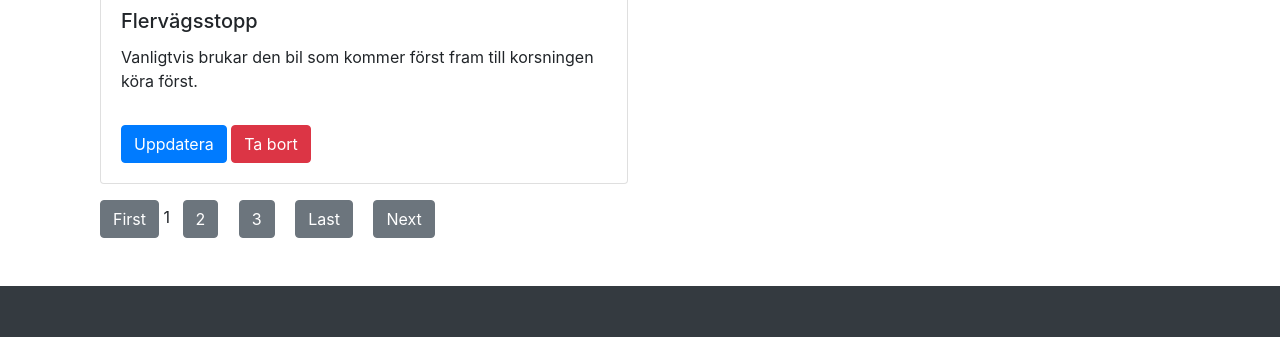
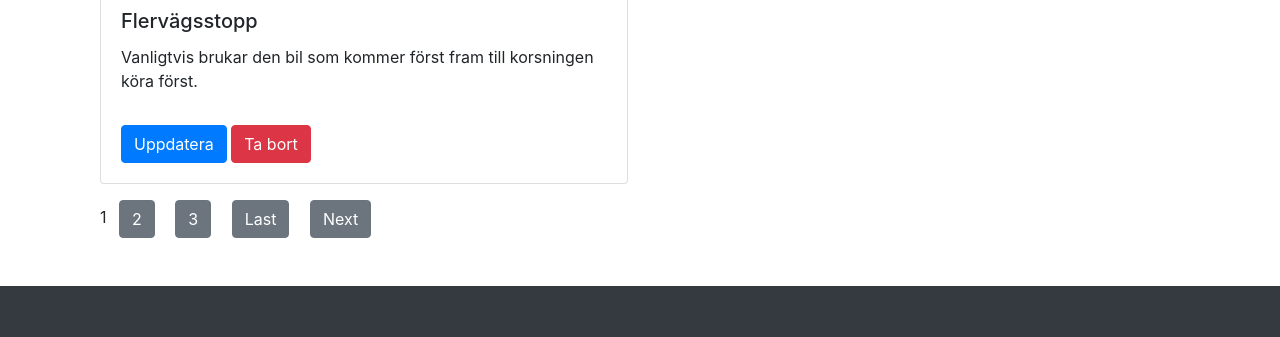
Before and after one commit to Khaled-AlAsadi/DriveTrainer, a Django app: page /trafic_rules in a window 1280 px wide. Shown: the part 3327-3664 px from the top of the page. Run offline with Django 4.2, Linux system fonts and the light colour scheme; a user stored in the database is signed in; data comes from the database, SQL or seed files in the repository.

Commit message:
Correct pagination button rendering

```diff
--- a/templates/trafic_rules.html
+++ b/templates/trafic_rules.html
@@ -35,9 +35,9 @@
   <div class="container">
     {% if page.has_previous %}
       <a href="?page={{ page.previous_page_number }}" class="btn btn-secondary mx-2">Previous</a>
+
+      <a href="?page=1" class="btn btn-secondary">First</a>
     {% endif %}
-
-    <a href="?page=1" class="btn btn-secondary">First</a>
 
     {% for num in page.paginator.page_range %}
       {% if num == page.number %}
@@ -47,9 +47,10 @@
       {% endif %}
     {% endfor %}
 
-    <a href="?page={{ page.paginator.num_pages }}" class="btn btn-secondary mx-2">Last</a>
 
     {% if page.has_next %}
+      <a href="?page={{ page.paginator.num_pages }}" class="btn btn-secondary mx-2">Last</a>
+
       <a href="?page={{ page.next_page_number }}" class="btn btn-secondary mx-2">Next</a>
     {% endif %}
   </div>
```
